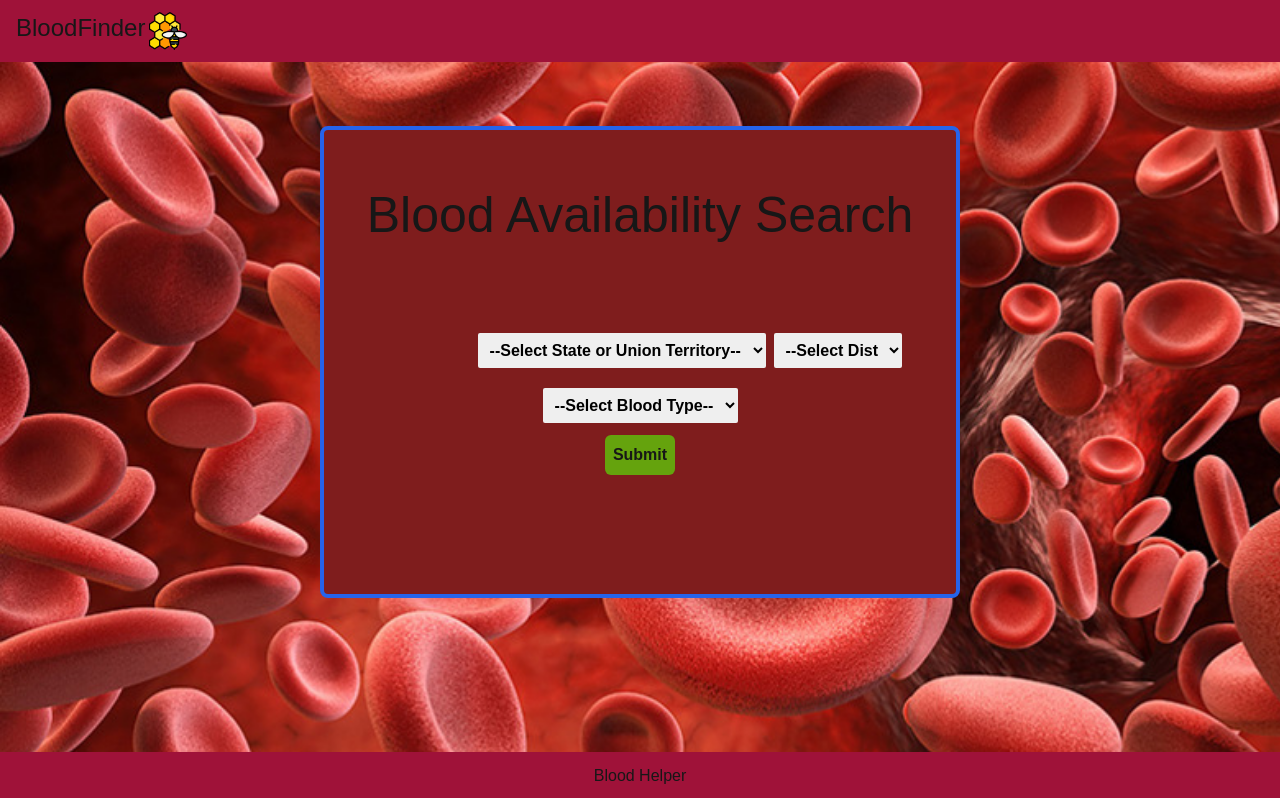
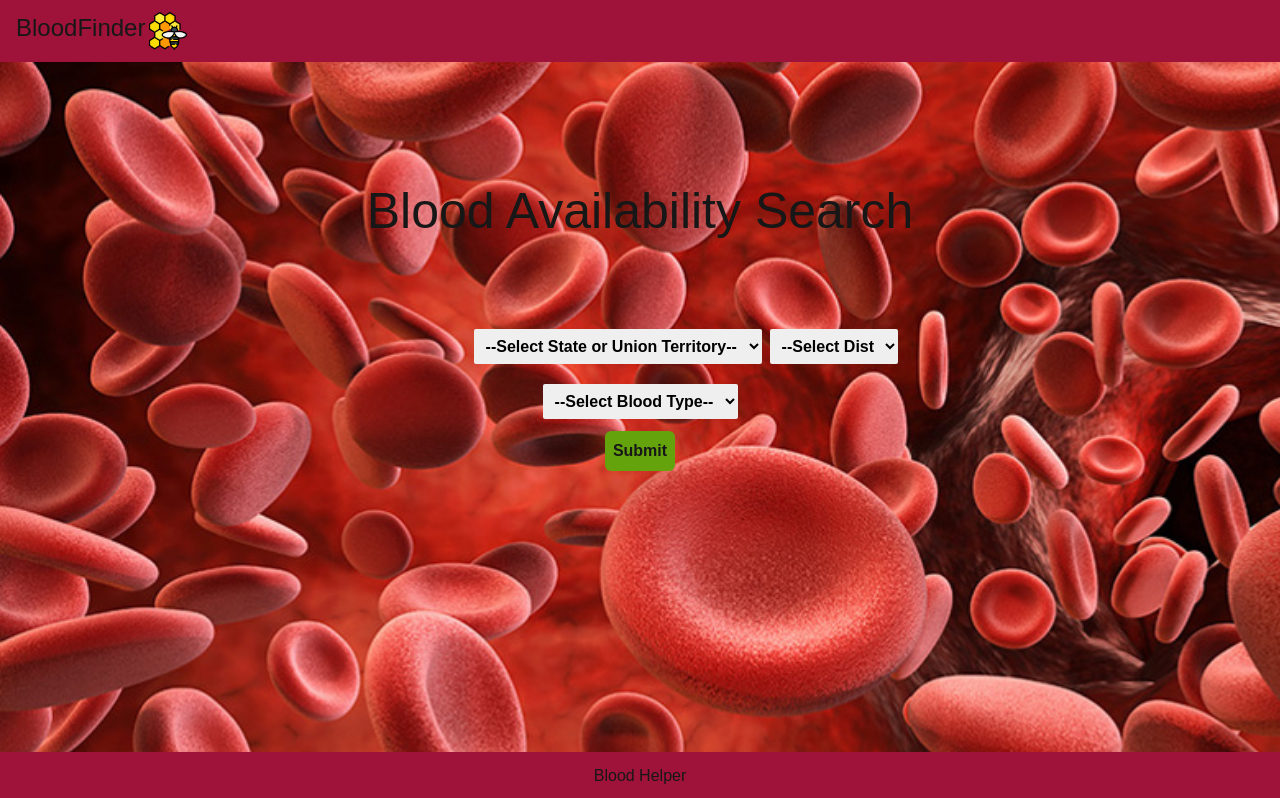
Before and after one commit to SourishBeast7/clgproject, a Next.js app: page / in a window 1280 px wide. Shown: the top 798 px of the page. Built offline with nearby package versions, Linux system fonts and the light colour scheme.

Commit message:
"removed center box"

```diff
--- a/app/components/MainPage/page.js
+++ b/app/components/MainPage/page.js
@@ -22,7 +22,7 @@ const MainPage = async () => {
           <Navbar />
         </div>
         <main className='min-h-screen min-w-full'>
-          <div className='input-box border-4 rounded-lg overflow-hidden border-blue-600 m-auto mt-16 w-[50vw] h-[59vh] bg-red-900'>
+          <div className='input-box  rounded-lg overflow-hidden m-auto mt-16 w-[50vw] h-[59vh]'>
             <SearchBox data={data} />
           </div>
         </main>
--- a/app/components/SearchBox/page.js
+++ b/app/components/SearchBox/page.js
@@ -10,8 +10,10 @@ export default function Search(data) {
   const [District, setDistrict] = useState([])
   let states = []
   const handleChange = () => {
+    // if(stateRef.current.value !== "--Select State or Union Territory--" ) return;
     let s = stateRef.current.value
     setDistrict(data.data[s])
+    District.sort()
   }
   let bloodTypes = ["A+","A-","B+","B-","AB+","AB-","O+","O-"]
 
@@ -19,7 +21,6 @@ export default function Search(data) {
     states.push(i)
   }
   states.sort()
-  District.sort()
 
   // for(let i of data.data){
   //   if(stateRef.current.value===i){
@@ -43,7 +44,7 @@ export default function Search(data) {
         </select>
         <select onClick={handleChange} ref={districtRef} className='p-2 w-[10vw] font-semibold text-black rounded-sm mx-2'>
           <option>--Select District--</option>
-          {District.map((item) => { return <option key={item} value={item} >{item}</option> })}
+          {District?.map((item) => {return <option key={item} value={item} >{item}</option> })}
         </select>
       </div>
       <div className='flex flex-col'>
```
